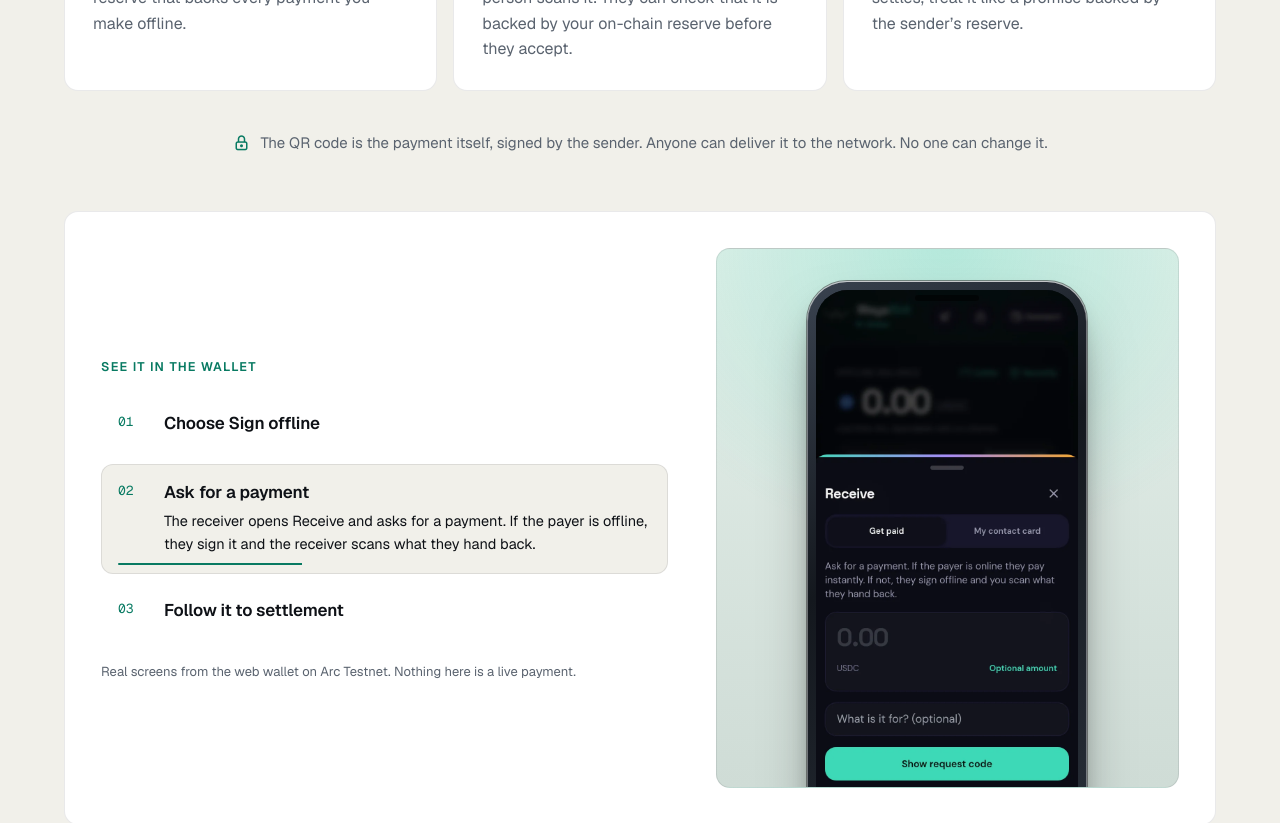
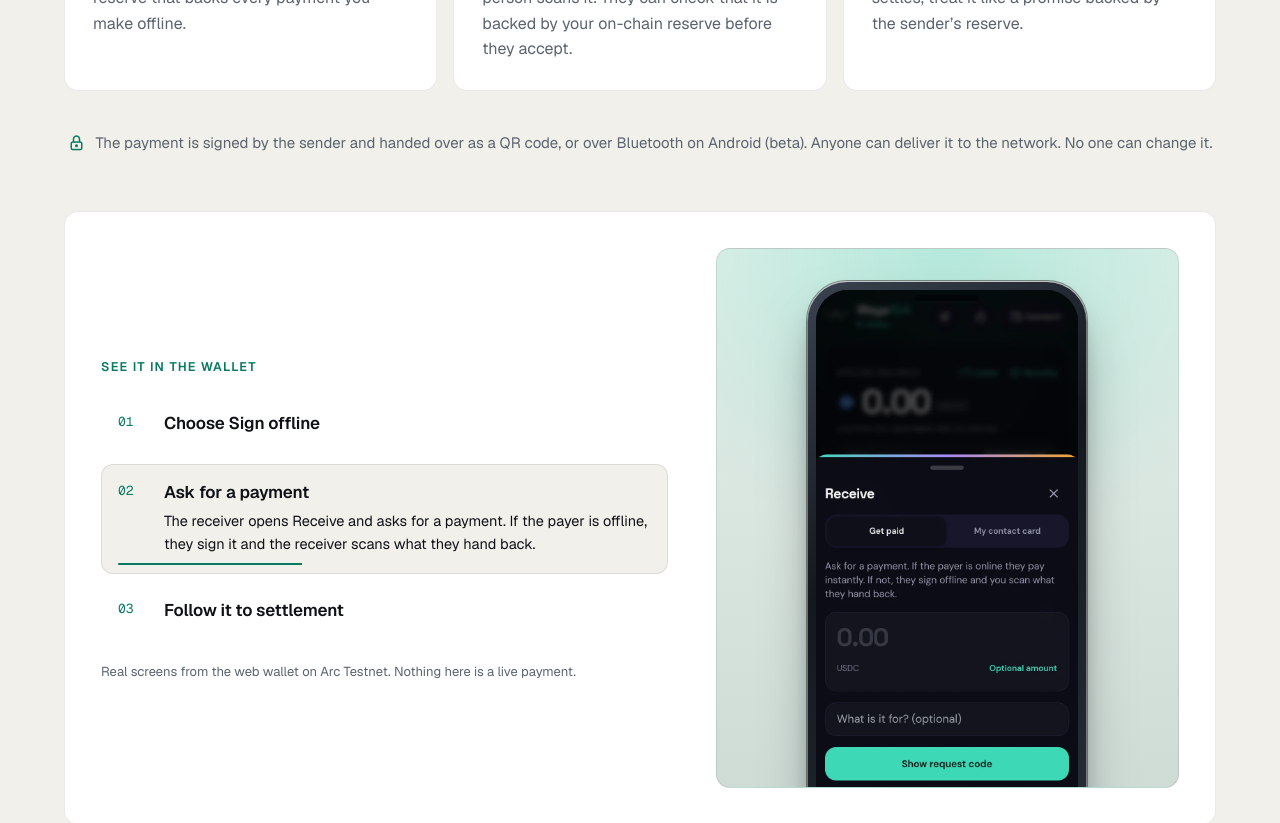
Before and after one commit to Tevin-Isaac/wayamesh, a Next.js app: page / in a window 1280 px wide. Shown: the part 2880-3703 px from the top of the page. Built offline with nearby package versions, Linux system fonts and the light colour scheme.

Commit message:
Say the signed payment travels by QR or Bluetooth (Android beta)

```diff
--- a/app/page.tsx
+++ b/app/page.tsx
@@ -247,7 +247,7 @@ export default function Home() {
             </ol>
             <p className="steps-note" data-reveal>
               <i className="ti ti-lock" aria-hidden="true" />
-              The QR code is the payment itself, signed by the sender. Anyone can deliver it to the network. No one can change it.
+              The payment is signed by the sender and handed over as a QR code, or over Bluetooth on Android (beta). Anyone can deliver it to the network. No one can change it.
             </p>
             <Demo />
           </div>
```
